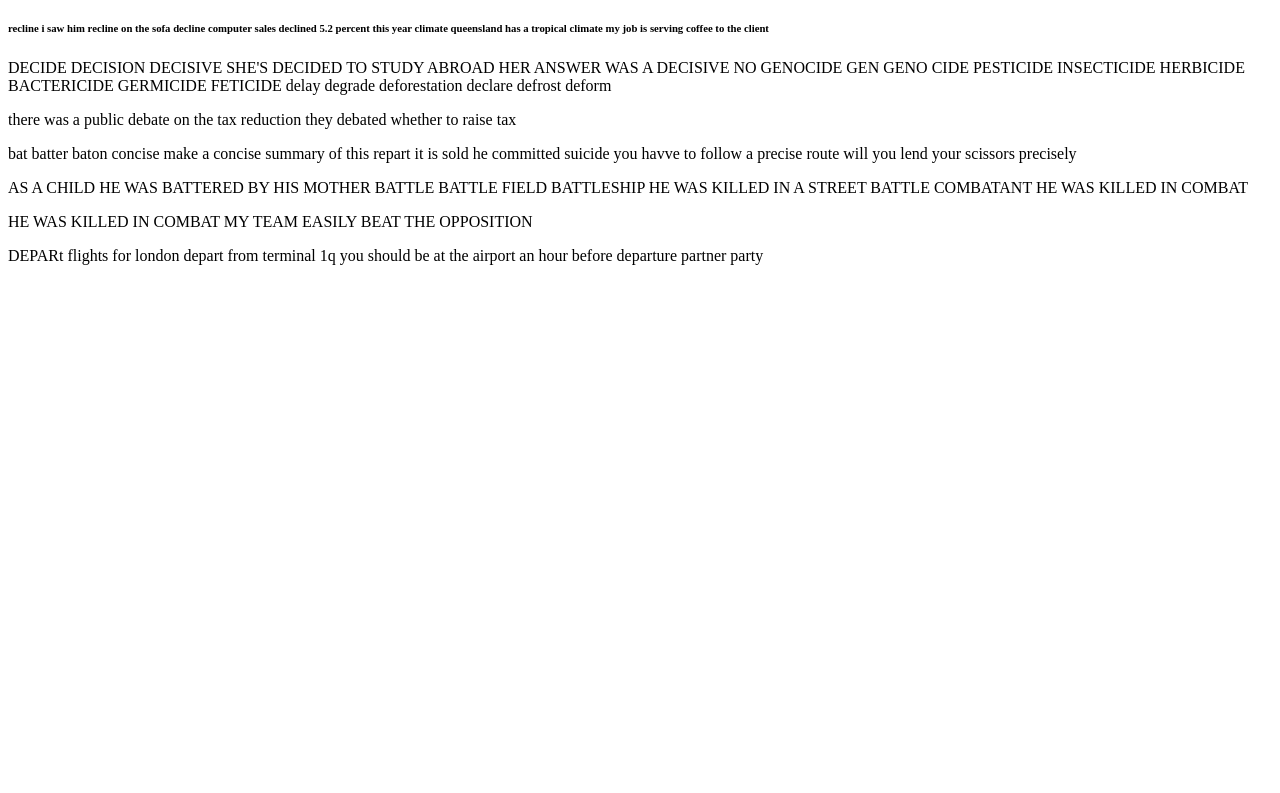
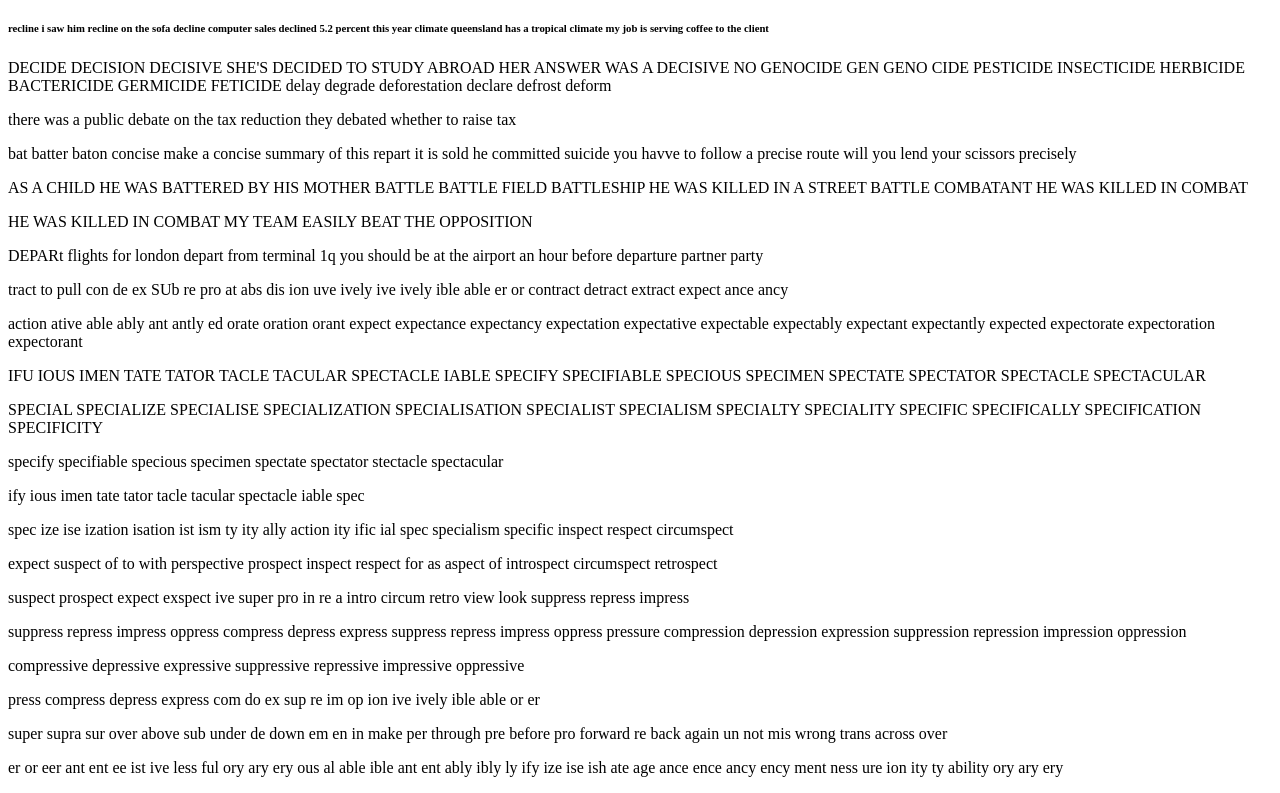
Before and after one commit to pann710/20210816, a plain HTML site: page index.html in a window 1280 px wide. Shown: the part 413-1206 px from the top of the page. Before the commit the page ends 800 px from the top, so only its background shows below. Drawn offline with Linux system fonts and the light colour scheme.

Commit message:
Update index.html

```diff
--- a/index.html
+++ b/index.html
@@ -22,12 +22,34 @@
 
     <p>DEPARt flights for london depart from terminal 1q you should be at the airport an hour before departure partner party </p>
 
-    <p></p>
+    <p>tract to pull con de ex SUb re pro at abs dis ion uve ively ive ively ible able er or contract detract extract  expect ance ancy</p>
+
+    <p>action ative able ably ant antly ed orate oration orant expect expectance expectancy expectation expectative expectable expectably expectant expectantly expected expectorate expectoration expectorant</p>
+
+    <p>IFU IOUS IMEN TATE TATOR TACLE TACULAR SPECTACLE IABLE SPECIFY SPECIFIABLE SPECIOUS SPECIMEN SPECTATE SPECTATOR SPECTACLE SPECTACULAR </p>
+
+  <p>SPECIAL SPECIALIZE SPECIALISE SPECIALIZATION SPECIALISATION SPECIALIST SPECIALISM SPECIALTY SPECIALITY  SPECIFIC SPECIFICALLY SPECIFICATION SPECIFICITY</p>
+  <p>specify  specifiable specious specimen spectate spectator stectacle spectacular</p>
+    <p>ify ious imen tate tator tacle tacular spectacle iable spec</p>
+
+    <p>spec ize ise ization isation ist ism ty ity ally action ity ific ial spec specialism specific inspect respect circumspect </p>
+
+    <p>expect suspect of to with perspective prospect inspect respect for as aspect of introspect circumspect retrospect </p>
+  <p>suspect prospect expect exspect ive super pro in re a intro circum retro view look suppress repress impress</p>
+
+  <p>suppress repress impress oppress  compress depress express suppress repress impress oppress pressure compression  depression expression  suppression repression impression  oppression</p>
+    <p>compressive depressive expressive suppressive repressive impressive oppressive </p>
+
+    <p> press compress depress express com do ex sup re im op ion ive ively  ible able or er </p>
+
+    <p>super supra sur over above sub under de down em en in make per through pre before pro forward re back again un not mis wrong trans across over</p>
+
+    <p>er or eer ant ent ee ist ive less ful ory ary ery ous al able ible ant ent ably ibly ly ify ize ise ish ate age ance ence ancy ency ment ness ure ion ity ty ability ory ary ery</p>
 
     <p></p>
 
     <p></p>
 
-
+  <p></p>
   </body>
 </html>
```
